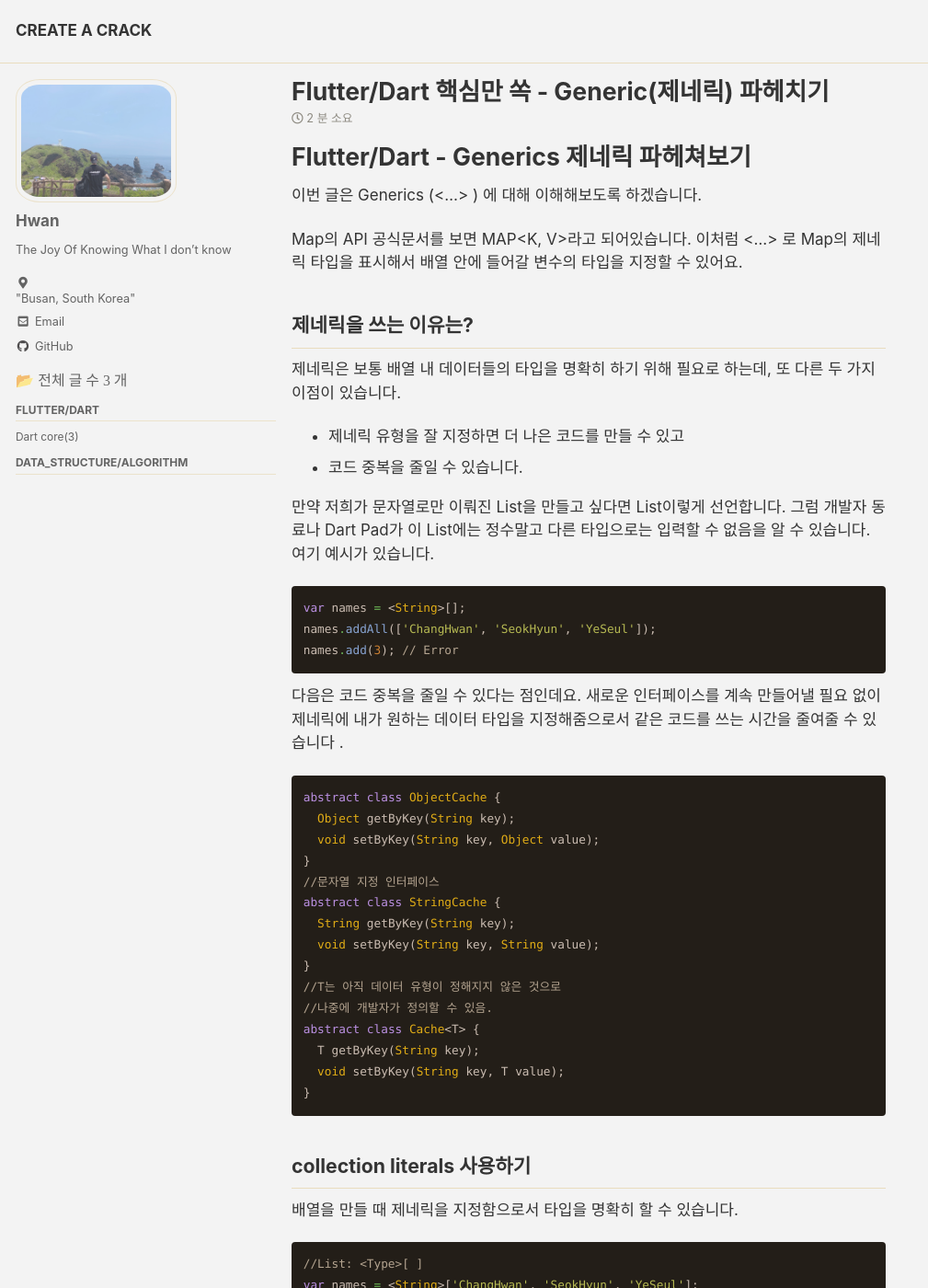
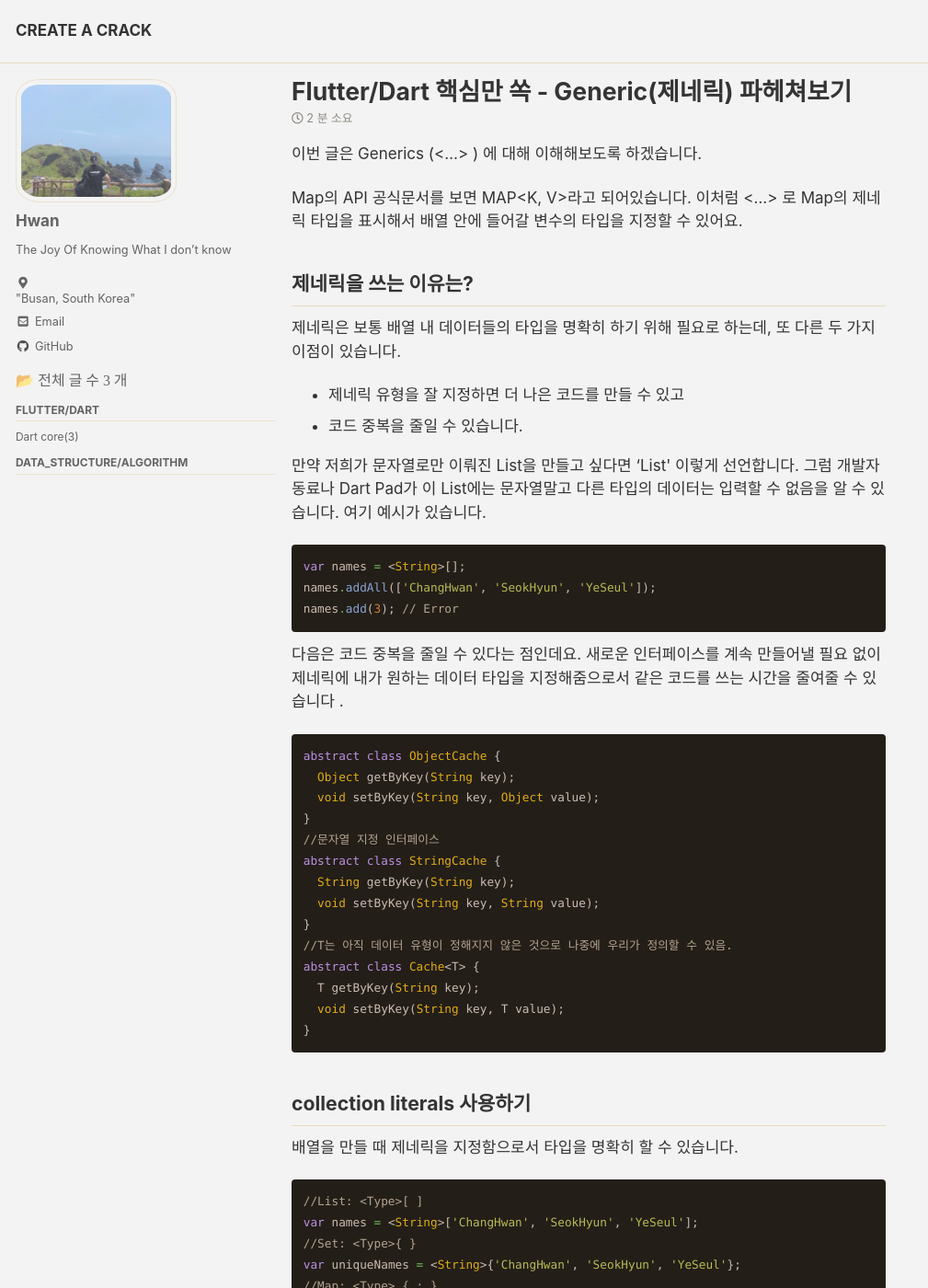
Before and after one commit to hack-up-busan/hack-up-busan-hack-up-busan.github.io, a Jekyll site: the page built from _posts/dart/2022-09-10-Generics.md, in a window 1280 px wide and 1400 px high. Shown: the whole window at 92% size, without its empty margins (0-1009 px from the left). Built offline with Jekyll 4.4.1, drawn with Linux system fonts in a browser that asks for light colours; cached includes are drawn as plain includes; comment, search, counter and statistics services are not loaded; some of the changed text lies outside the part shown.

Commit message:
Update 2022-09-10-Generics.md

````diff
--- a/_posts/dart/2022-09-10-Generics.md
+++ b/_posts/dart/2022-09-10-Generics.md
@@ -1,6 +1,6 @@
 ---
 layout: single
-title: Flutter/Dart 핵심만 쏙 - Generic(제네릭) 파헤치기
+title: Flutter/Dart 핵심만 쏙 - Generic(제네릭) 파헤쳐보기
 categories:
   - Dart
 tags:
@@ -8,8 +8,6 @@ tags:
 
 date: 2022-09-10
 ---
-
-# Flutter/Dart - Generics 제네릭 파헤쳐보기
 
 이번 글은 Generics (<…> ) 에 대해 이해해보도록 하겠습니다.
 
@@ -22,7 +20,7 @@ Map의 API 공식문서를 보면 MAP<K, V>라고 되어있습니다.  이처럼
 - 제네릭 유형을 잘 지정하면 더 나은 코드를 만들 수 있고
 - 코드 중복을 줄일 수 있습니다.
 
-만약 저희가 문자열로만 이뤄진 List을 만들고 싶다면  List<String>이렇게 선언합니다. 그럼 개발자 동료나 Dart Pad가 이 List에는 정수말고 다른 타입으로는 입력할 수 없음을 알 수 있습니다. 여기 예시가 있습니다.
+만약 저희가 문자열로만 이뤄진 List을 만들고 싶다면 'List<String>' 이렇게 선언합니다. 그럼 개발자 동료나 Dart Pad가 이 List에는 문자열말고 다른 타입의 데이터는 입력할 수 없음을 알 수 있습니다. 여기 예시가 있습니다.
 
 ```dart
 var names = <String>[];
@@ -42,8 +40,7 @@ abstract class StringCache {
   String getByKey(String key);
   void setByKey(String key, String value);
 }
-//T는 아직 데이터 유형이 정해지지 않은 것으로
-//나중에 개발자가 정의할 수 있음.
+//T는 아직 데이터 유형이 정해지지 않은 것으로 나중에 우리가 정의할 수 있음.
 abstract class Cache<T> {
   T getByKey(String key);
   void setByKey(String key, T value);
@@ -95,7 +92,7 @@ print(names is List<String>); // true
 
 ## 파라미터(인수)의 타입을 제한하기
 
-클래스 상속과 비슷한 개념인데요, 간혹 인수로 받을 데이터의 타입을 제한하고 싶을 때가 있습니다. 이 때 저희가 제네릭을 지정하게 되면 그 인수는 저희가 지정한 데이터 타입의 하위 형식이어야 하는데요, 이는 extends 키워드로 구현할 수 있습니다.
+클래스 상속과 비슷한 개념인데요, 간혹 인수로 받을 데이터의 타입을 제한하고 싶을 때가 있습니다. 이 때 저희가 제네릭을 지정하게 되면 그 인수는 저희가 지정한 데이터 타입의 하위 형식이어야 하는데요, 이는 'extends' 키워드로 구현할 수 있습니다.
 
 흔히 사용하는 사례로는 어떤 type을 객체(Object)의 하위 유형으로 만들어 null을 사용하는 것을 제한할 수 있습니다.
 
@@ -121,7 +118,7 @@ T first<T>(List<T> ts) {
 위 예제에서 여러 위치에서 Generic type을 사용할 수 있는 것을 볼 수 있습니다.
 
 - 함수의 결과값의 타입도 T
-- 인수의 타입이 List<T>
+- 인수의 타입이 'List<T>'
 - 지역 변수 tmp의 타입도 T
 
 여기서 T는 아직 데이터 타입이 정해지지 않은 것으로 나중에 여러분이 정의할 수 있습니다.
````
